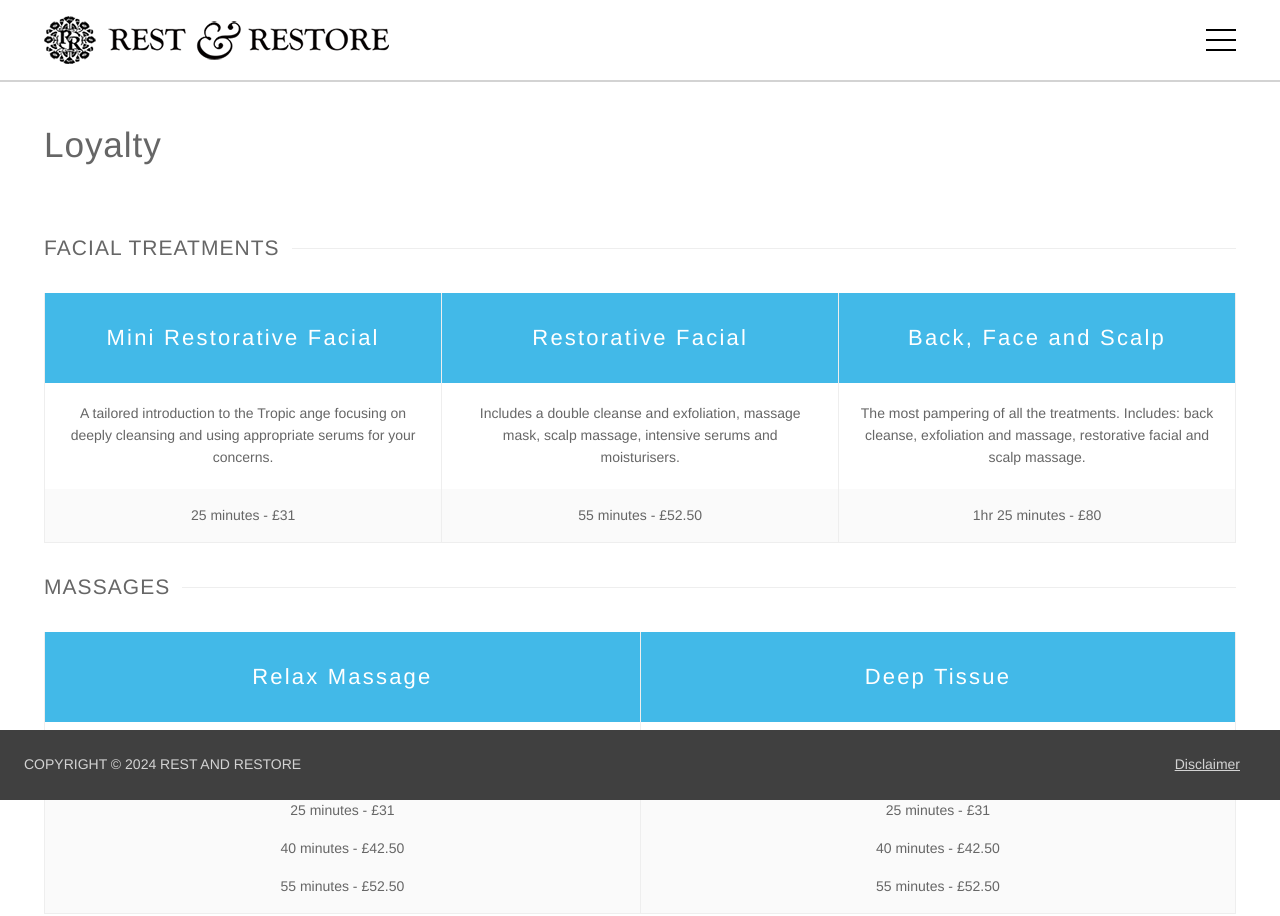
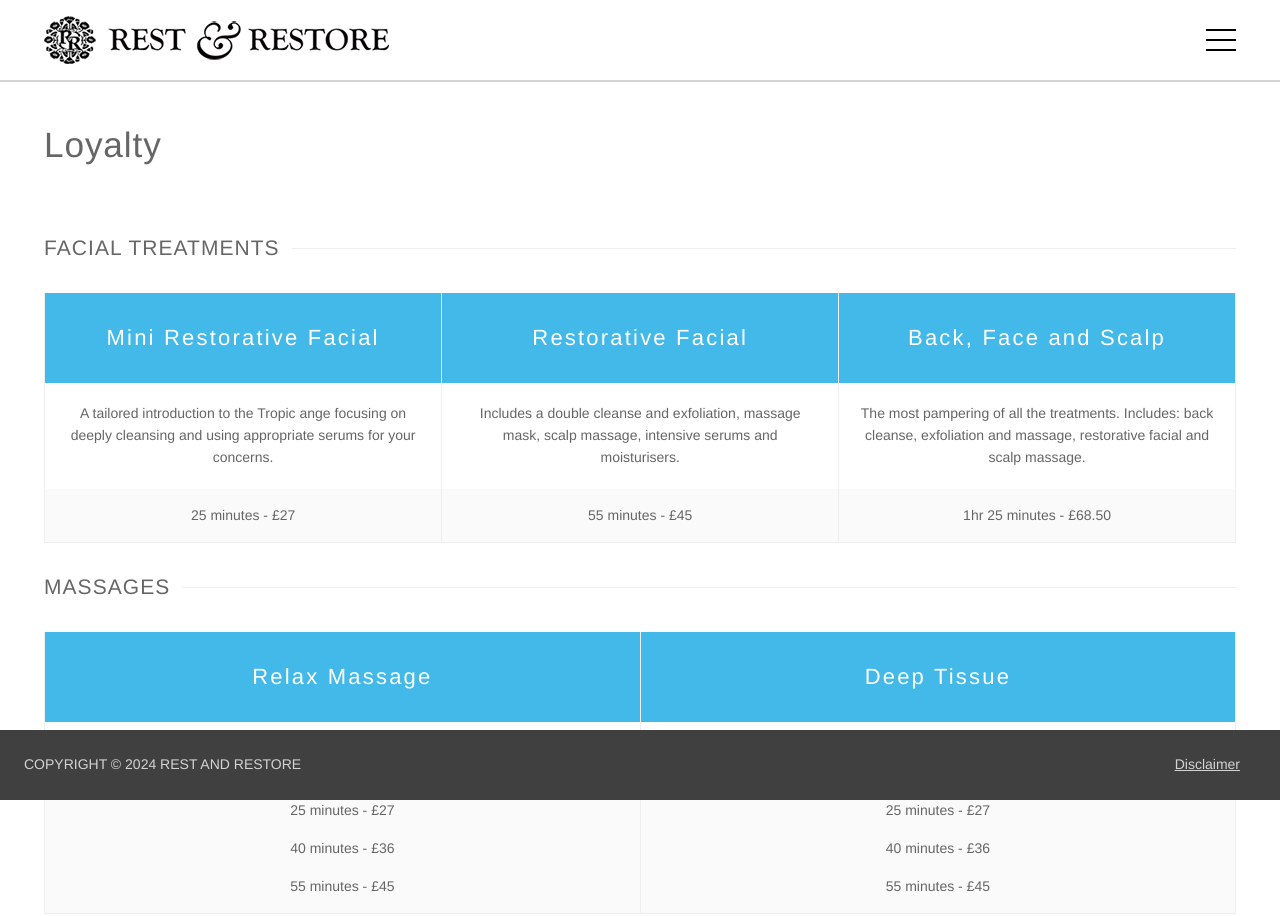
Before and after one commit to chrisj-skinner/rest-restore-app, a Gatsby site: page /loyalty in a window 1280 px wide. Shown: the top 916 px of the page. Built offline with nearby package versions, Linux system fonts and the light colour scheme; Gatsby itself is replaced by a stand-in of ours.

Commit message:
feat: add loyalty pricing | add logic to handle the switch between different prices

```diff
--- a/src/assets/content/data.json
+++ b/src/assets/content/data.json
@@ -46,17 +46,23 @@
       {
         "title": "Mini Restorative Facial",
         "subTitle": "A tailored introduction to the Tropic ange focusing on deeply cleansing and using appropriate serums for your concerns.",
-        "details": [{ "description": "25", "price": "31" }]
+        "details": [
+          { "description": "25", "price": "31", "loyaltyPrice": "27" }
+        ]
       },
       {
         "title": "Restorative Facial",
         "subTitle": "Includes a double cleanse and exfoliation, massage mask, scalp massage, intensive serums and moisturisers.",
-        "details": [{ "description": "55", "price": "52.50" }]
+        "details": [
+          { "description": "55", "price": "52.50", "loyaltyPrice": "45" }
+        ]
       },
       {
         "title": "Back, Face and Scalp",
         "subTitle": "The most pampering of all the treatments. Includes: back cleanse, exfoliation and massage, restorative facial and scalp massage.",
-        "details": [{ "description": "1hr 25", "price": "80" }]
+        "details": [
+          { "description": "1hr 25", "price": "80", "loyaltyPrice": "68.50" }
+        ]
       }
     ],
 
@@ -65,18 +71,18 @@
         "title": "Relax Massage",
         "subTitle": "A relaxing massage to melt away the daily stresses of life",
         "details": [
-          { "description": "25", "price": "31" },
-          { "description": "40", "price": "42.50" },
-          { "description": "55", "price": "52.50" }
+          { "description": "25", "price": "31", "loyaltyPrice": "27" },
+          { "description": "40", "price": "42.50", "loyaltyPrice": "36" },
+          { "description": "55", "price": "52.50", "loyaltyPrice": "45" }
         ]
       },
       {
         "title": "Deep Tissue",
         "subTitle": "Designed to work on the deeper layers of muscle to release harder to reach tension.",
         "details": [
-          { "description": "25", "price": "31" },
-          { "description": "40", "price": "42.50" },
-          { "description": "55", "price": "52.50" }
+          { "description": "25", "price": "31", "loyaltyPrice": "27" },
+          { "description": "40", "price": "42.50", "loyaltyPrice": "36" },
+          { "description": "55", "price": "52.50", "loyaltyPrice": "45" }
         ]
       }
     ],
@@ -86,16 +92,32 @@
           "title": "Brazilian",
           "subTitle": "",
           "details": [
-            { "description": "Maintenance (every 3-6 weeks)", "price": "36" },
-            { "description": "Over 6 weeks", "price": "42" }
+            {
+              "description": "Maintenance (every 3-6 weeks)",
+              "price": "36",
+              "loyaltyPrice": "30"
+            },
+            {
+              "description": "Over 6 weeks",
+              "price": "42",
+              "loyaltyPrice": "34"
+            }
           ]
         },
         {
           "title": "Hollywood",
           "subTitle": "",
           "details": [
-            { "description": "Maintenance (every 3-6 weeks)", "price": "36" },
-            { "description": "Over 6 weeks", "price": "42" }
+            {
+              "description": "Maintenance (every 3-6 weeks)",
+              "price": "36",
+              "loyaltyPrice": "30"
+            },
+            {
+              "description": "Over 6 weeks",
+              "price": "42",
+              "loyaltyPrice": "34"
+            }
           ]
         }
       ],
@@ -104,16 +126,32 @@
           "title": "Legs",
           "subTitle": "",
           "details": [
-            { "description": "½ Leg", "price": "22.50" },
-            { "description": "Full Leg", "price": "40" }
+            {
+              "description": "½ Leg",
+              "price": "22.50",
+              "loyaltyPrice": "19.25"
+            },
+            {
+              "description": "Full Leg",
+              "price": "40",
+              "loyaltyPrice": "34.25"
+            }
           ]
         },
         {
           "title": "Bikini",
           "subTitle": "",
           "details": [
-            { "description": "Bikini Line", "price": "15" },
-            { "description": "High Bikini Line", "price": "25" }
+            {
+              "description": "Bikini Line",
+              "price": "15",
+              "loyaltyPrice": "13"
+            },
+            {
+              "description": "High Bikini Line",
+              "price": "25",
+              "loyaltyPrice": "21.50"
+            }
           ]
         }
       ],
@@ -122,17 +160,25 @@
           "title": "Arms",
           "subTitle:": "",
           "details": [
-            { "description": "½ Arm", "price": "19" },
-            { "description": "Full Arm", "price": "27.50" },
-            { "description": "Under Arm", "price": "12.50" }
+            { "description": "½ Arm", "price": "19", "loyaltyPrice": "16" },
+            {
+              "description": "Full Arm",
+              "price": "27.50",
+              "loyaltyPrice": "23.50"
+            },
+            {
+              "description": "Under Arm",
+              "price": "12.50",
+              "loyaltyPrice": "11"
+            }
           ]
         },
         {
           "title": "Face",
           "subTitle:": "",
           "details": [
-            { "description": "Lip", "price": "8" },
-            { "description": "Chin", "price": "9" }
+            { "description": "Lip", "price": "8", "loyaltyPrice": "7" },
+            { "description": "Chin", "price": "9", "loyaltyPrice": "8" }
           ]
         }
       ]
--- a/src/components/pricing.jsx
+++ b/src/components/pricing.jsx
@@ -1,6 +1,6 @@
 import React from 'react';
 
-const Pricing = ({ data, alternative }) => {
+const Pricing = ({ data, alternative, isLoyalty }) => {
   return (
     <div className='md:flex mt-11 border-[#eeeeee] border border-t-0'>
       {data.map((item, i) => (
@@ -40,7 +40,12 @@ const Pricing = ({ data, alternative }) => {
                       {detail.description} {!alternative && `minutes - `}
                     </span>
                   )}
-                  {detail.price != null && (
+                  {/* if isLoyalty is true - show loyalty prices */}
+                  {isLoyalty && detail.loyaltyPrice != null && (
+                    <span className='w-1/2'>£{detail.loyaltyPrice}</span>
+                  )}
+                  {/* if showLoyaltyPrices is false - show regular prices */}
+                  {!isLoyalty && detail.price != null && (
                     <span className='w-1/2'>£{detail.price}</span>
                   )}
                 </p>
@@ -56,7 +61,7 @@ const Pricing = ({ data, alternative }) => {
 const PricingTitle = ({ title }) => {
   return (
     <>
-      <h2 className='relative inline-block pr-3 mt-3 font-light tracking-wider uppercase bg-white text-md top-4'>
+      <h2 className='text-md top-4 relative inline-block pr-3 mt-3 font-light tracking-wider uppercase bg-white'>
         {title}
       </h2>
       <div className='border-t-[1px] border-whitegray'></div>
--- a/src/pages/loyalty.jsx
+++ b/src/pages/loyalty.jsx
@@ -32,23 +32,23 @@ const LoyaltyPage = () => {
         title='
         Facial Treatments'
       />
-      <Pricing data={Facials} />
+      <Pricing data={Facials} isLoyalty={true} />
       <PricingTitle
         title='
         Massages'
       />
-      <Pricing data={Massage} />
+      <Pricing data={Massage} isLoyalty={true} />
       <PricingTitle
         title='
         Lower Body Sugaring'
       />
-      <Pricing data={LowerBody1} alternative='true' />
-      <Pricing data={LowerBody2} alternative='true' />
+      <Pricing data={LowerBody1} alternative='true' isLoyalty={true} />
+      <Pricing data={LowerBody2} alternative='true' isLoyalty={true} />
       <PricingTitle
         title='
         Upper Body Sugaring'
       />
-      <Pricing data={UpperBody} alternative='true' />
+      <Pricing data={UpperBody} alternative='true' isLoyalty={true} />
       <ImageCollection data={Images} className='my-11' />
     </Layout>
   );
```
Also changed, not shown: src/stories/treatments.stories.jsx (+2 -0 lines).
